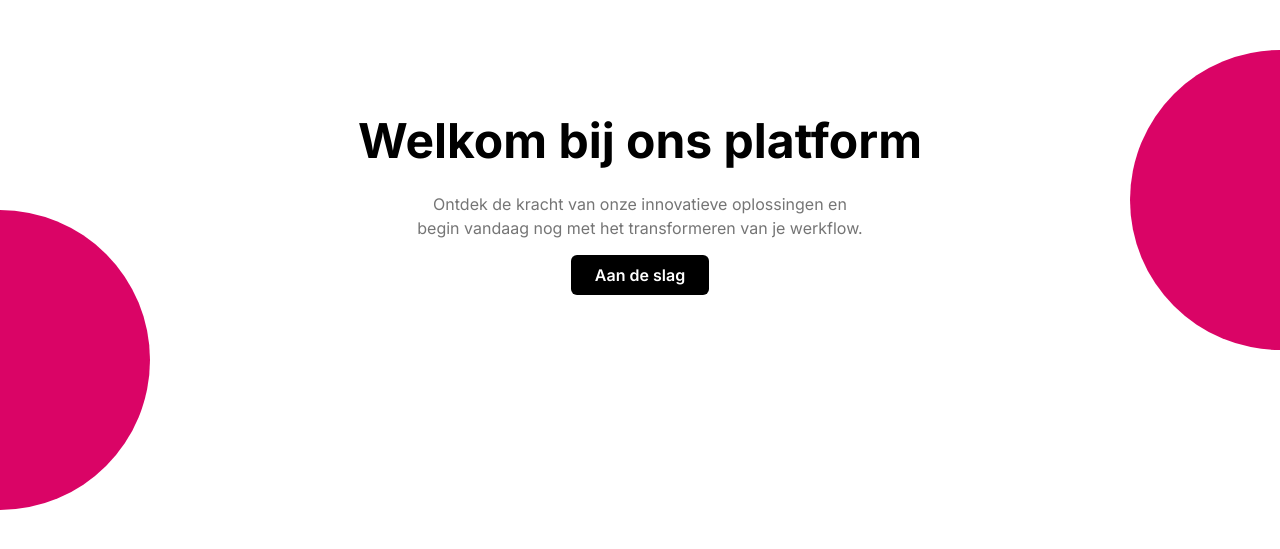
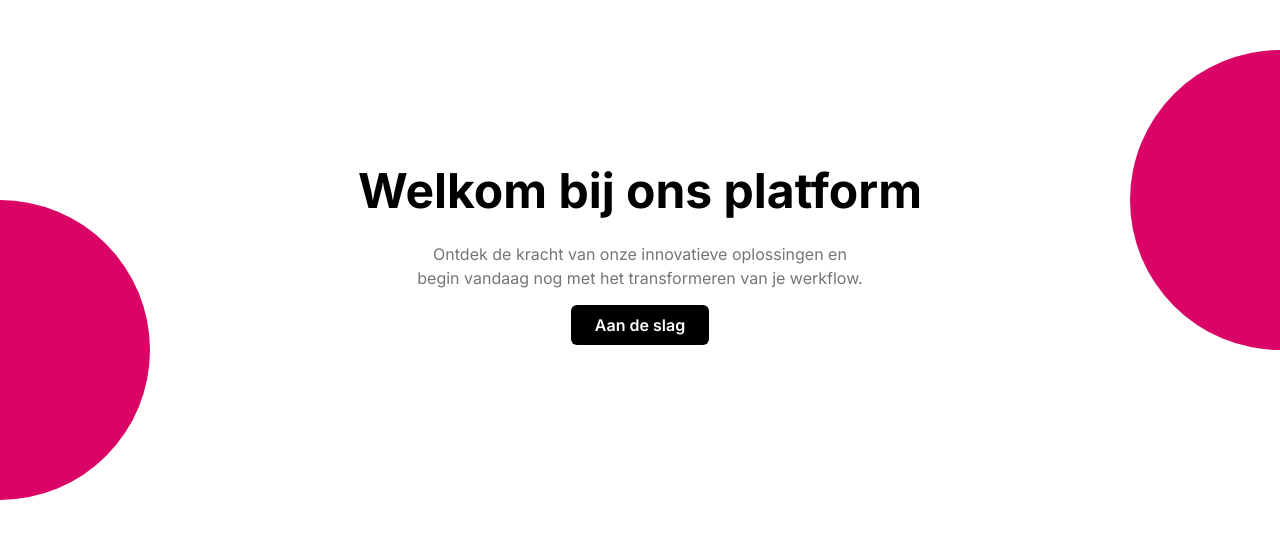
Before and after one commit to philip-hage/academietiendashboard, a PHP site: page /public/pages/index.php in a window 1280 px wide; the page is wider, and only the part inside the window is pictured. Shown: the part 101-650 px from the top of that part. Run offline with PHP 8.4, Linux system fonts and the light colour scheme; some libraries are stand-ins or nearby versions.

Commit message:
overflow hidden op de banner gezet

```diff
--- a/public/css/style.css
+++ b/public/css/style.css
@@ -87,8 +87,9 @@ header .nav ul {
     display: flex;
     justify-content: center;
     align-items: center;
-    height: 400px;
+    height: 500px;
     position: relative;
+    overflow: hidden;
 }
 
 #banner h1 {
@@ -106,7 +107,7 @@ header .nav ul {
     background-color: #DA0466;
     position: absolute;
     left: -150px;
-    top: 90%;
+    top: 70%;
     border-radius: 50%;
     transform: translateY(-50%);
 }
@@ -117,7 +118,7 @@ header .nav ul {
     background-color: #DA0466;
     position: absolute;
     right: -150px;
-    top: 50%;
+    top: 40%;
     border-radius: 50%;
     transform: translateY(-50%);
 }
```
